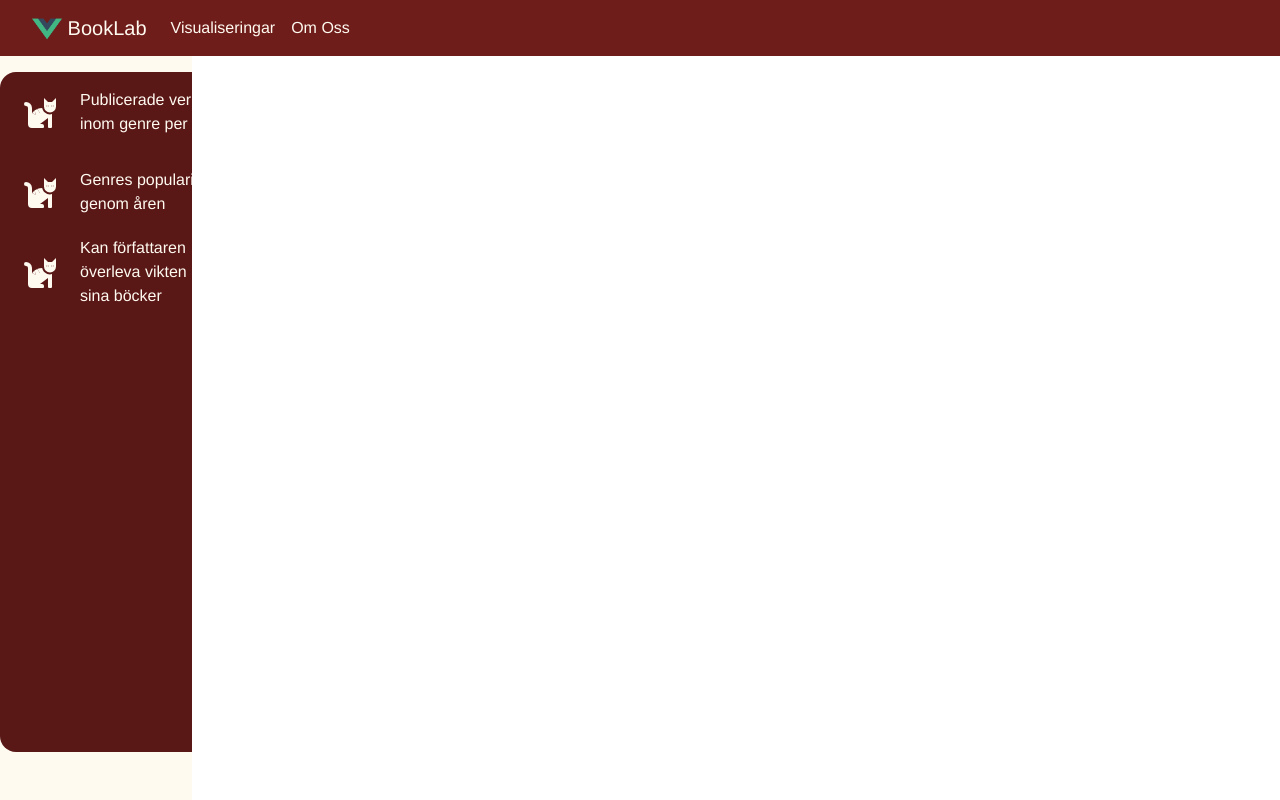
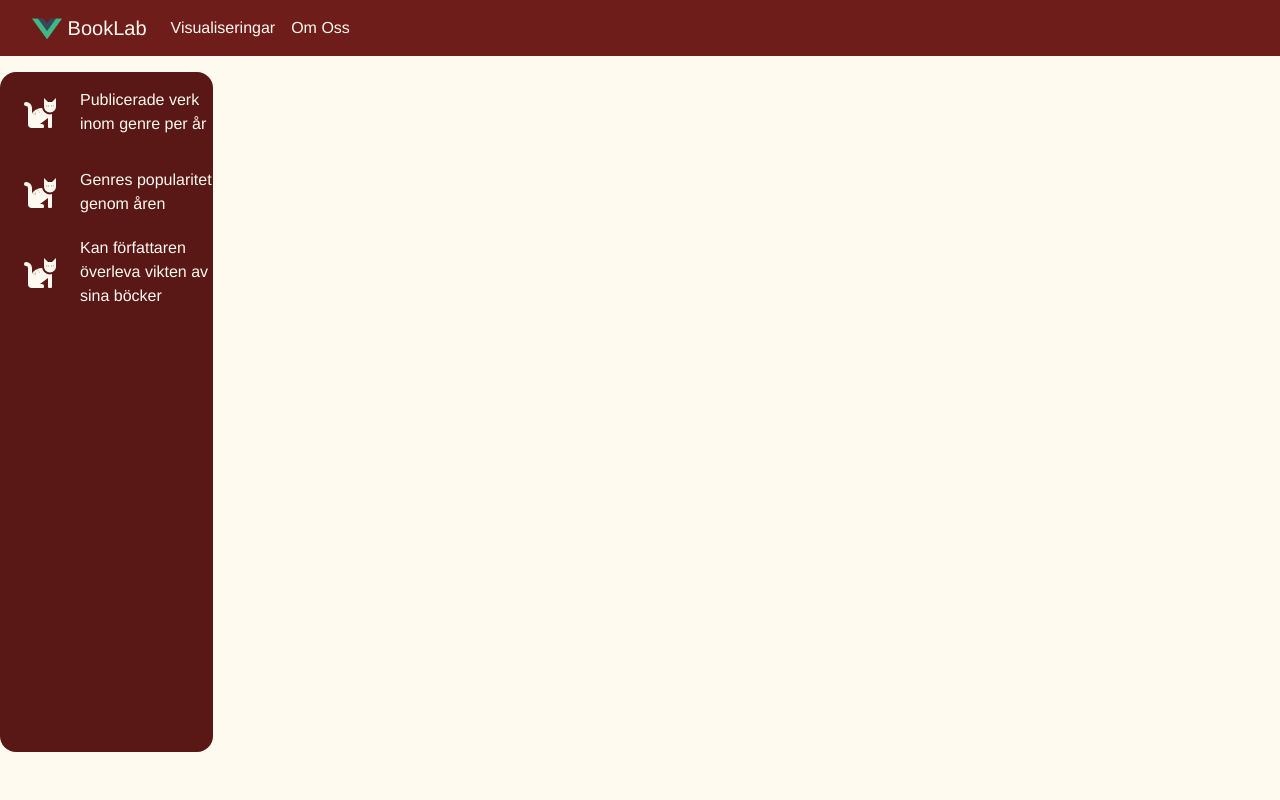
Before and after one commit to Rasber23/operation-ux, a Vue app: page /#/charts in a window 1280 px wide. Built offline with nearby package versions, Linux system fonts and the light colour scheme.

Commit message:
<fix> split right

```diff
--- a/src/views/Charts.vue
+++ b/src/views/Charts.vue
@@ -3,9 +3,9 @@
     <div class="row">
     <chart-menu></chart-menu>
 
-      <router-view></router-view>
 
-    <div class="split right" @click="checkName">
+
+    <div class="col" @click="checkName">
       <router-view v-slot="{ Component }">
         <transition :name="test" >
           <component :is="Component" />
@@ -37,21 +37,6 @@ methods:{
 }
 </script>
 <style scoped>
-
-.split {
-  height: 100%;
-  width: 15%;
-  position: fixed;
-  padding-top: 20px;
-}
-
-.right {
-  right: 0;
-  background-color: #ffffff;
-  width: 85%;
-  height: 100%;
-  overflow-x: hidden;
-}
 
 /*
 Route transitions ____up___
```
